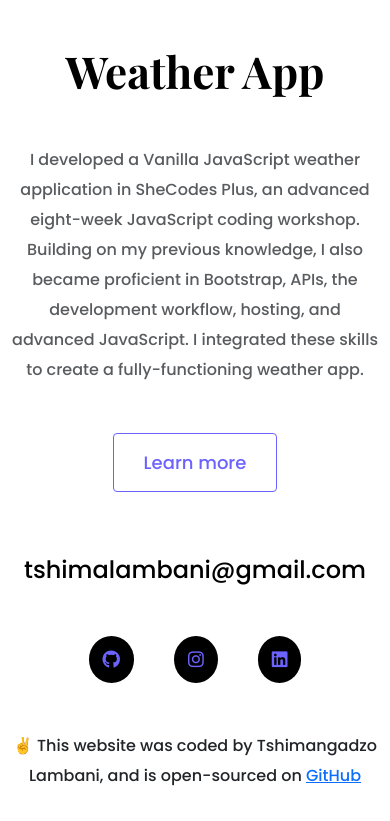
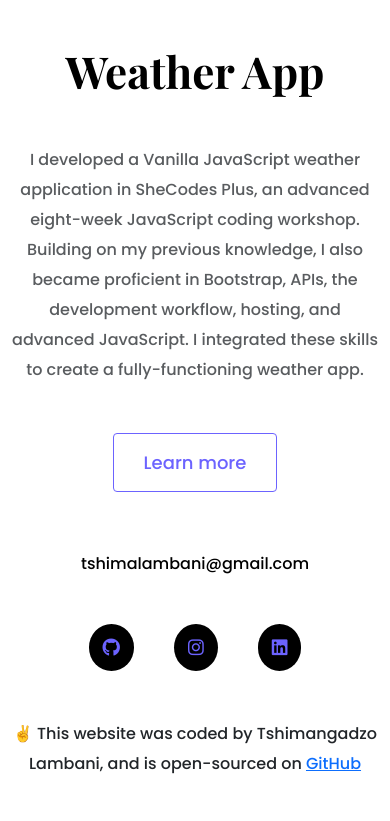
Before and after one commit to Tshima101/final-responsive-portfolio, a plain HTML site: page index.html in a window 390 px wide. Shown: the part 1281-2102 px from the top of the page. Drawn offline with nearby package versions, Linux system fonts and the light colour scheme.

Commit message:
Reduced the font size of the email link

```diff
--- a/portfolio.css
+++ b/portfolio.css
@@ -205,4 +205,8 @@ footer .social-links a:hover {
     padding: 0;
     text-align: center;
   }
+
+  footer .email-link {
+    font-size: 16px;
+  }
 }
```
